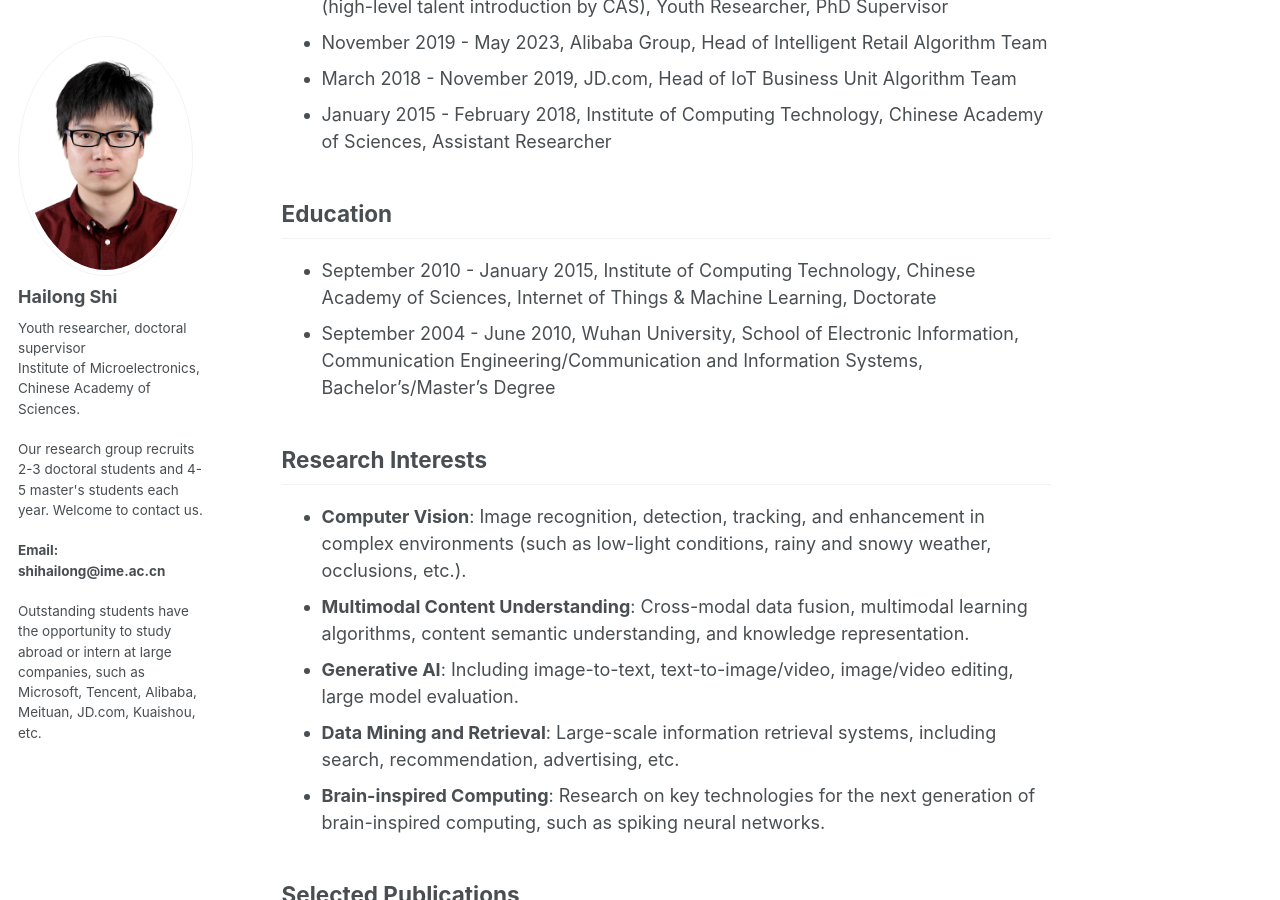
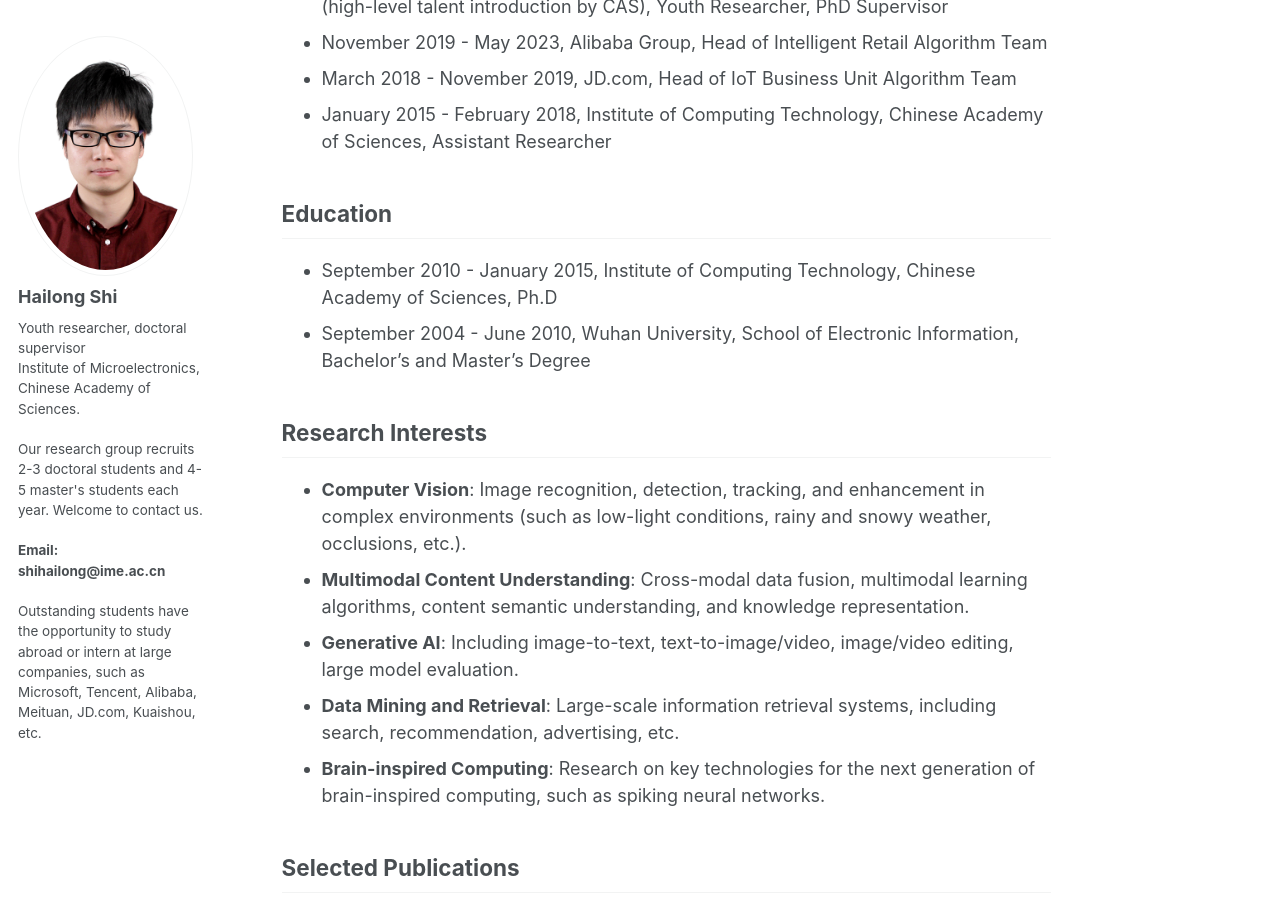
Before and after one commit to shihailong2023/shihailong2023.github.io, a Jekyll site: the page built from _pages/about.md, in a window 1280 px wide and 900 px high, scrolled down 817 px. Built offline with Jekyll 4.4.1, drawn with Linux system fonts in a browser that asks for light colours.

Commit message:
Update about.md

```diff
--- a/_pages/about.md
+++ b/_pages/about.md
@@ -22,8 +22,8 @@ This is Hailong Shi’s personal homepage.
 * January 2015 - February 2018, Institute of Computing Technology, Chinese Academy of Sciences, Assistant Researcher
 
 ## Education
-* September 2010 - January 2015, Institute of Computing Technology, Chinese Academy of Sciences, Internet of Things & Machine Learning, Doctorate
-* September 2004 - June 2010, Wuhan University, School of Electronic Information, Communication Engineering/Communication and Information Systems, Bachelor's/Master's Degree
+* September 2010 - January 2015, Institute of Computing Technology, Chinese Academy of Sciences, Ph.D
+* September 2004 - June 2010, Wuhan University, School of Electronic Information, Bachelor's and Master's Degree
 
 ## Research Interests
 * **Computer Vision**: Image recognition, detection, tracking, and enhancement in complex environments (such as low-light conditions, rainy and snowy weather, occlusions, etc.).
```
